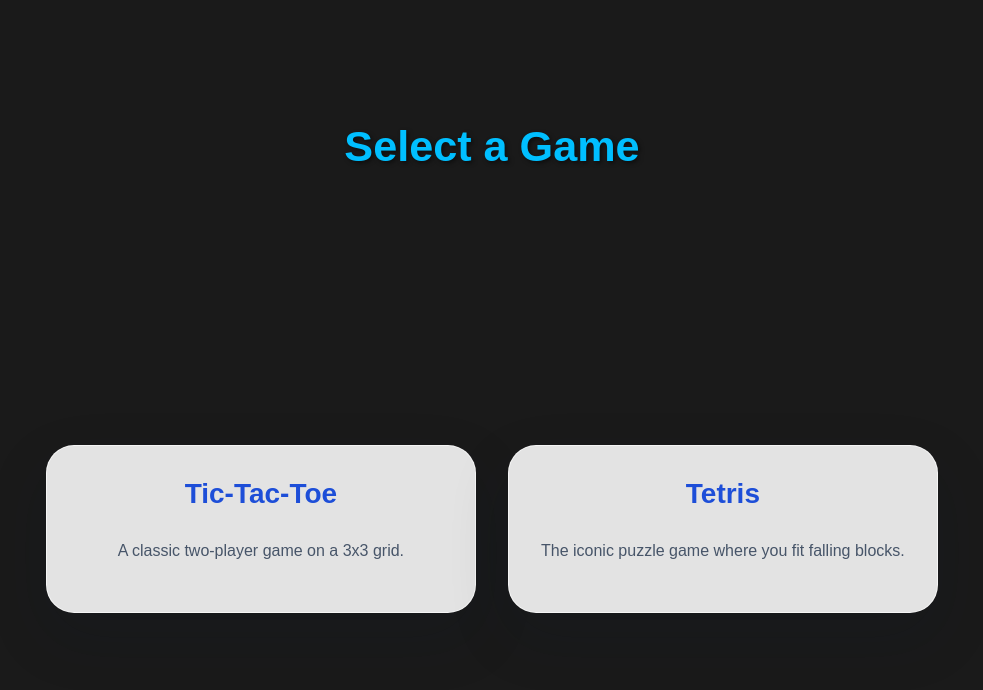
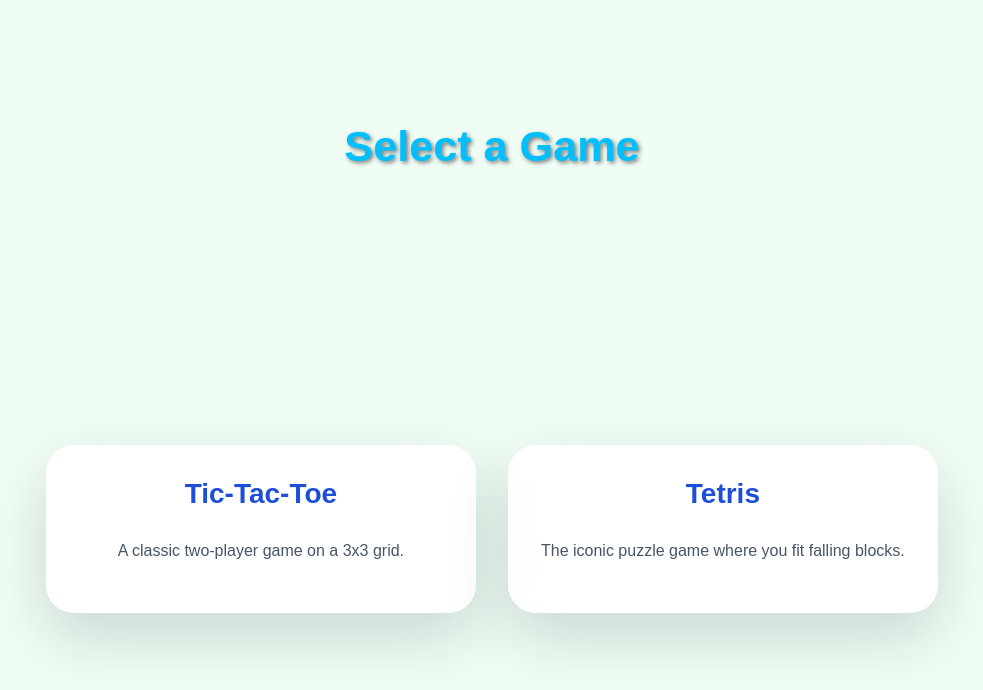
Before and after one commit to mitthalmotors/tictactoe, a plain HTML site: page index.html in a window 1280 px wide. Shown: the whole page, without its empty margins (148-1131 px from the left). Drawn offline with Linux system fonts and the light colour scheme.

Commit message:
Fix: Use theme variables for body text and background color

```diff
--- a/styles.css
+++ b/styles.css
@@ -112,8 +112,8 @@
   margin: 0;
   min-height: 100vh;
   font-family: Arial, Helvetica, sans-serif;
-  color: white; /* Changed to white for better contrast on black */
-  background: #1a1a1a;
+  color: var(--text);
+  background: var(--bg);
 }
 
 button,
```
